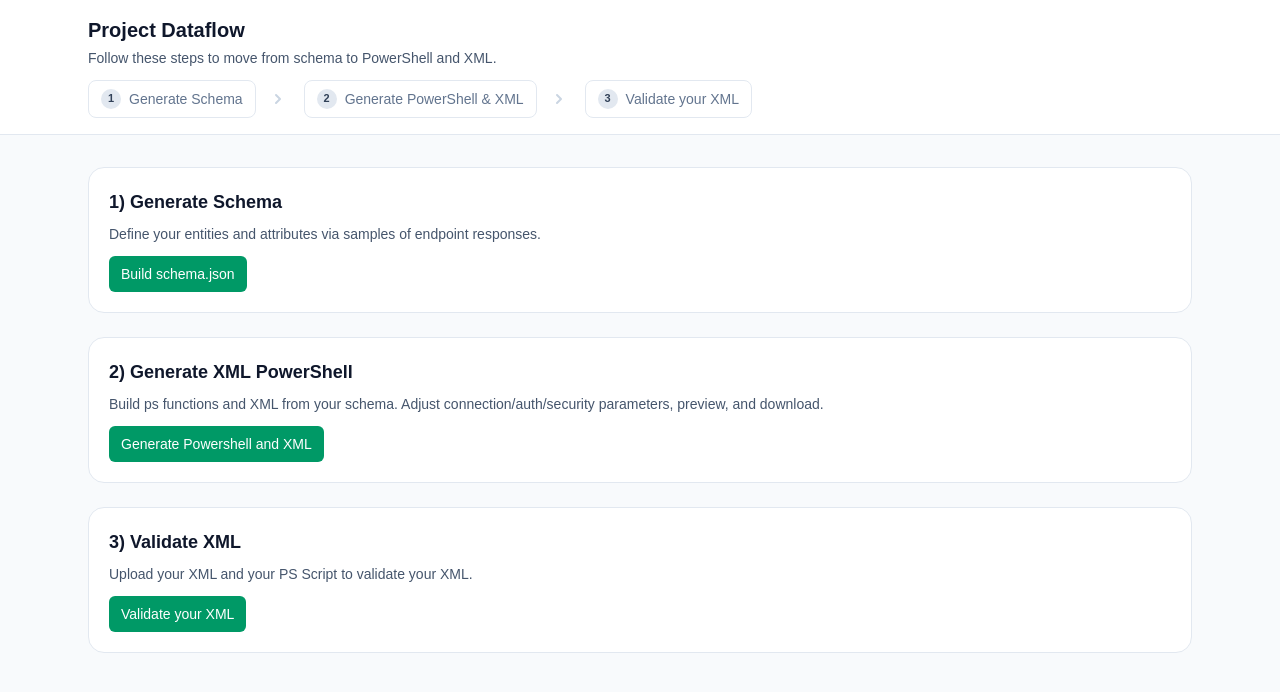
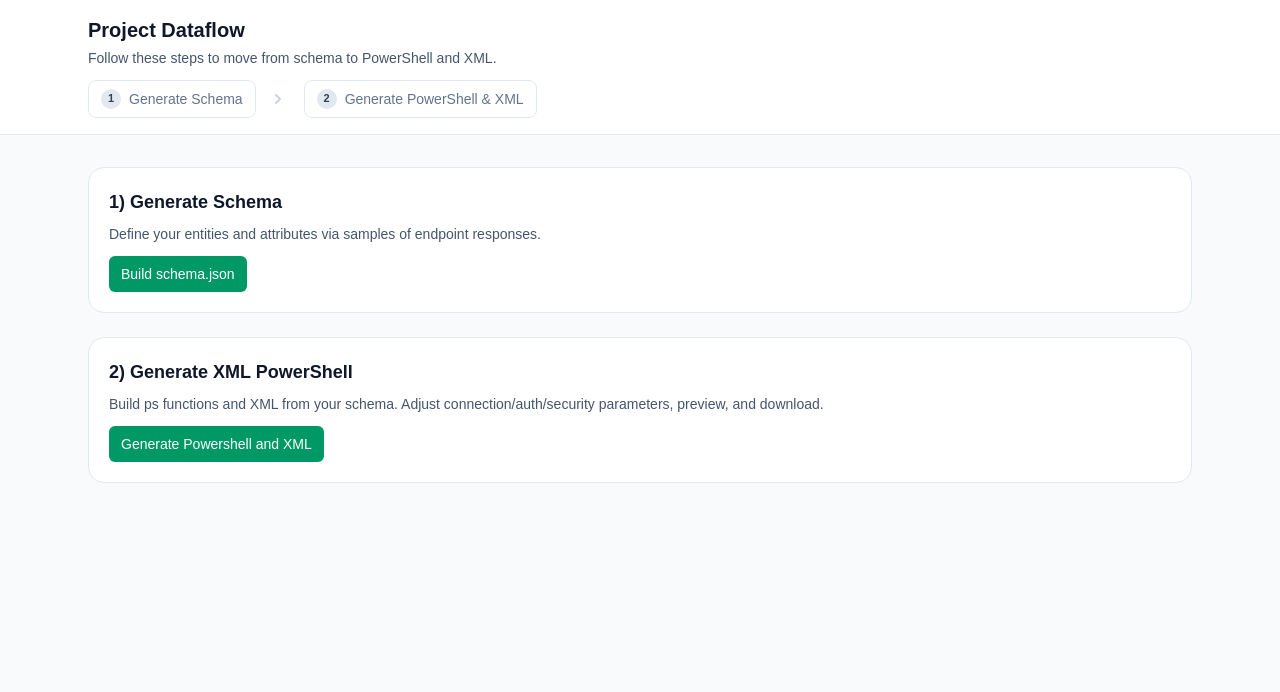
Before and after one commit to konstantinos-orfanoudis/powershell-xml-prod, a Next.js app in the folder New_Design_PS/: page / in a window 1280 px wide. Shown: the top 692 px of the page. Built offline with nearby package versions, Linux system fonts and the light colour scheme.

Commit message:
no xml validation

```diff
--- a/New_Design_PS/app/page.tsx
+++ b/New_Design_PS/app/page.tsx
@@ -27,13 +27,13 @@ function DataflowSteps() {
       description:
         "Build connector functions and XML file from the schema; tweak params & connection/security.",
     },
-    {
-      key: "XMLValidation",
-      label: "Validate your XML",
-      href: "/powershell-XML",
-      description:
-        "Upload your XML and your PS Script to validate your XML.",
-    },
+    // {
+    //   key: "XMLValidation",
+    //   label: "Validate your XML",
+    //   href: "/powershell-XML",
+    //   description:
+    //     "Upload your XML and your PS Script to validate your XML.",
+    // },
 
   ];
 
@@ -140,7 +140,7 @@ export default function DataflowPage() {
             Generate Powershell and XML
           </a>
         </div>
-        <div className="rounded-2xl border border-slate-200 bg-white p-5">
+        {/* <div className="rounded-2xl border border-slate-200 bg-white p-5">
           <h2 className="text-lg font-semibold text-slate-900">3) Validate XML</h2>
           <p className="mt-2 text-sm text-slate-600">
             Upload your XML and your PS Script to validate your XML.
@@ -151,7 +151,7 @@ export default function DataflowPage() {
           >
             Validate your XML
           </a>
-        </div>
+        </div> */}
       </section>
     </main>
   );
```
